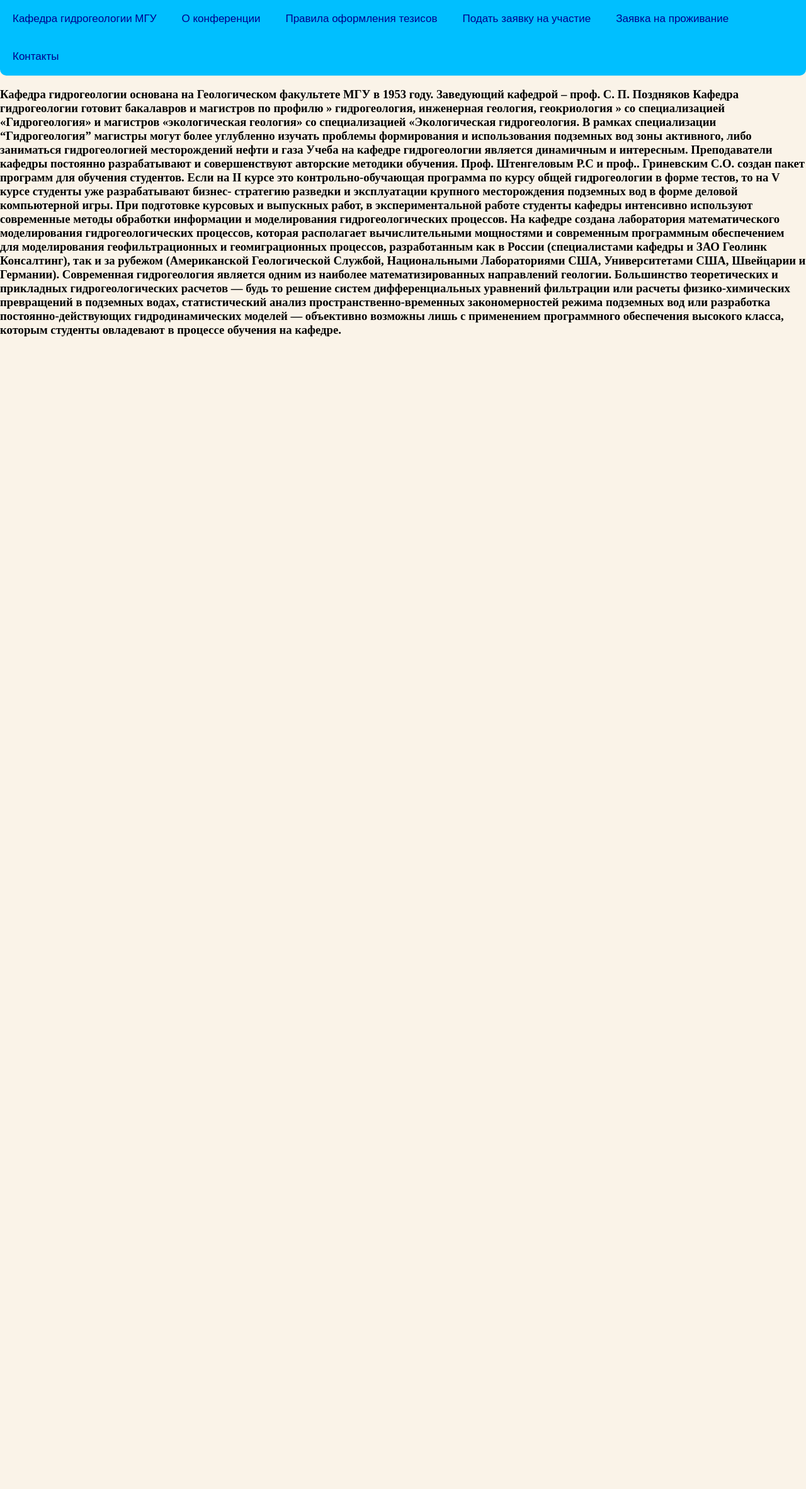
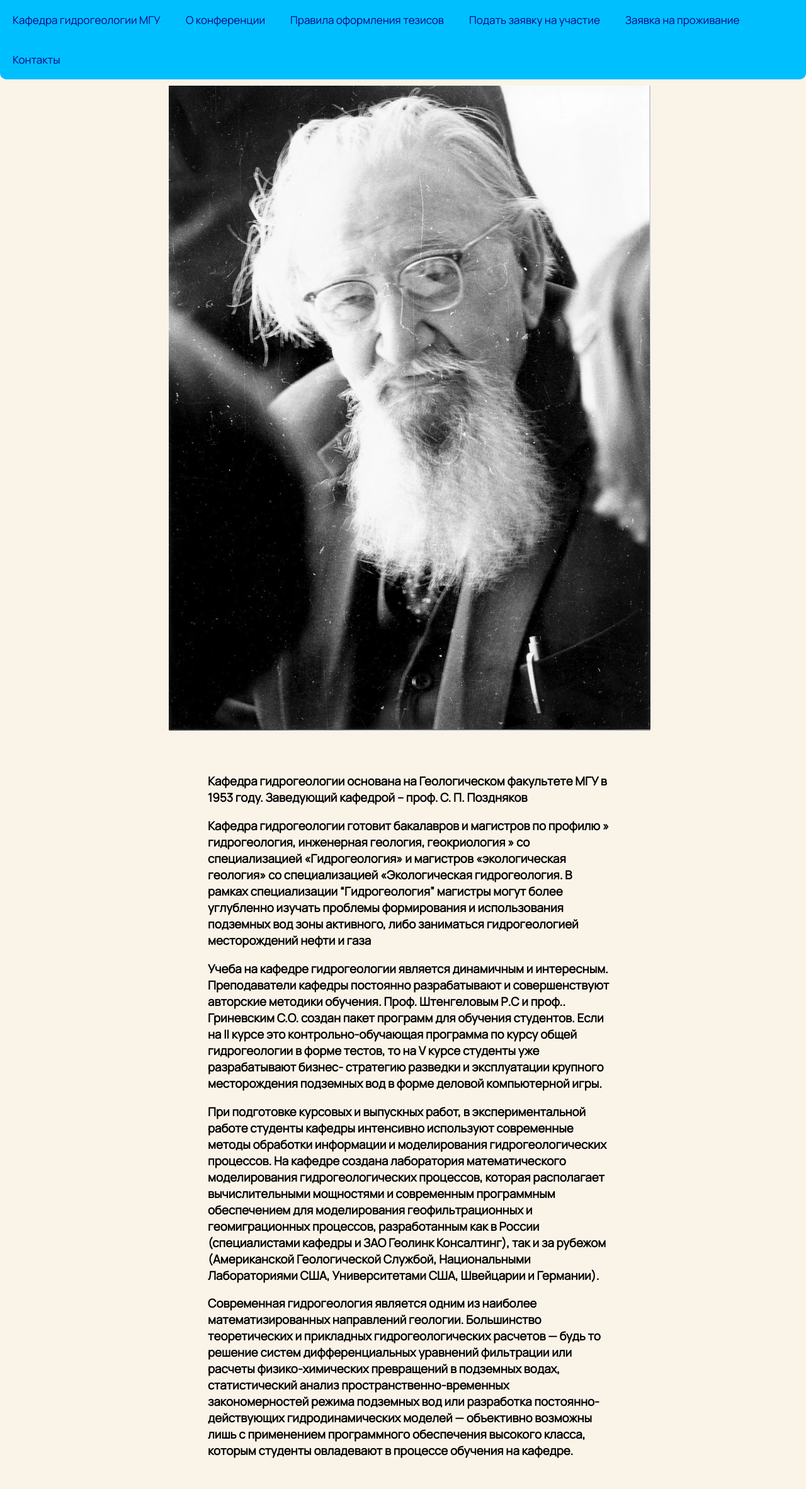
Before and after one commit to Inlupa/hydrogeology75, a Django app: page /faculty in a window 1280 px wide. Shown: the whole page at 63% size. Before the commit the page ends 534 px from the top, so only its background shows below. Run offline with Django 4.2, Linux system fonts and the light colour scheme.

Commit message:
Почти готовы проект, остались правки небольшие

```diff
--- a/hydro/static/css/classes.css
+++ b/hydro/static/css/classes.css
@@ -32,7 +32,21 @@ textarea{
 input{
     border-radius:10px;
 }
+.faculty_container{
+    display: flex;
+    flex-wrap: wrap;
+    width: 100%;
+    margin:10px;
+    gap:30px;
+}
 
+.faculty_container img{
+     max-width: 80%;
+}
+
+.faculty_container h3{
+     max-width: 50%;
+}
 
 .pic{
              background: url("/static/img/mgu.jpg") center no-repeat ;
@@ -50,6 +64,9 @@ input{
         .pic{
              background: url("/static/img/mgu.jpg") center no-repeat ;
              height: 700px;
+        }
+        .faculty_container h3{
+                max-width: 80%;
         }
 }
 @media all and (max-width: 1980px) {
--- a/hydro/static/css/looks.css
+++ b/hydro/static/css/looks.css
@@ -17,7 +17,7 @@ html {
 /* Вид скроллбара*/
 ::-webkit-scrollbar-thumb {
   border-radius: 10px;
-  background: #fbc02d;
+  background: #21b0db;
 }
 /* Задний фон скролбара*/
 ::-webkit-scrollbar-track{
@@ -179,3 +179,16 @@ td {
     animation: fadeIn 5s;
     transition: 0.15s;
 }
+
+
+@font-face {
+          font-family: 'Manrope';;
+          src: local("../fonts/Manrope-Regular.ttf"), url("../fonts/Manrope-Regular.ttf") format("truetype");
+          font-style: normal;
+        }
+
+.manrope{
+    font-family: 'Manrope';
+    font-style: normal;
+    text-decoration:none
+}
--- a/hydro/templates/base.html
+++ b/hydro/templates/base.html
@@ -16,17 +16,17 @@
 </head>
 <body class="no_space">
 
-<nav  class="navbar flex">
+<nav  class="navbar flex ">
     <ul class="flex-container flex flex-vertical-center">
 <!--
         <li class="navitem flex flex-center"><a href="/"> <img src="{% static 'img/img.png' %}" width="100" height="50" alt="Картинка"/> </li></a>
 -->
-        <a href="/faculty"><li class="navitem flex flex-center"> Кафедра гидрогеологии МГУ </li></a>
-        <a href="#"><li class="navitem flex flex-center"> О конференции </li></a>
-        <a href="#"><li class="navitem flex flex-center"> Правила оформления тезисов </li></a>
-        <a href="/registration"><li class="navitem flex flex-center"> Подать заявку на участие </li></a>
-        <a href="/accommodation"><li class="navitem flex flex-center"> Заявка на проживание </li></a>
-       <a href="#"> <li class="navitem flex flex-center"> Контакты </li></a>
+        <a href="/faculty"><li class="manrope navitem flex flex-center"> Кафедра гидрогеологии МГУ </li></a>
+        <a href="#"><li class="navitem manrope flex flex-center"> О конференции </li></a>
+        <a href="#"><li class="navitem manrope flex flex-center"> Правила оформления тезисов </li></a>
+        <a href="/registration"><li class="navitem manrope flex flex-center"> Подать заявку на участие </li></a>
+        <a href="/accommodation"><li class="navitem manrope flex flex-center"> Заявка на проживание </li></a>
+       <a href="#"> <li class="navitem manrope flex flex-center"> Контакты </li></a>
     </ul>
 </nav>
 
--- a/hydro/templates/mainpage/faculty.html
+++ b/hydro/templates/mainpage/faculty.html
@@ -1,13 +1,42 @@
 {% extends "base.html" %}
 {% block title %} Вход {% endblock %}
 {% block content %}
-<h3> Кафедра гидрогеологии основана на Геологическом факультете МГУ в 1953 году.  Заведующий кафедрой – проф. С. П. Поздняков
+{% load static %}
 
-Кафедра гидрогеологии готовит бакалавров и магистров по профилю » гидрогеология, инженерная геология, геокриология » со   специализацией «Гидрогеология» и  магистров «экологическая геология» со специализацией «Экологическая гидрогеология. В рамках специализации “Гидрогеология” магистры могут более  углубленно изучать проблемы формирования и использования подземных вод зоны активного, либо  заниматься гидрогеологией   месторождений нефти и газа
+<div class="faculty_container flex flex-horizontal-center">
 
-Учеба на кафедре гидрогеологии является динамичным и интересным. Преподаватели кафедры постоянно разрабатывают и совершенствуют авторские методики обучения. Проф. Штенгеловым Р.С и проф.. Гриневским С.О. создан пакет программ для обучения студентов. Если на II курсе это контрольно-обучающая программа по курсу общей гидрогеологии в форме тестов, то на V курсе студенты уже разрабатывают бизнес- стратегию разведки и эксплуатации крупного месторождения подземных вод в форме деловой компьютерной игры.
 
-При подготовке курсовых и выпускных работ, в экспериментальной работе студенты кафедры интенсивно используют современные методы обработки информации и моделирования гидрогеологических процессов. На кафедре создана лаборатория математического моделирования гидрогеологических процессов, которая располагает вычислительными мощностями и современным программным обеспечением для моделирования геофильтрационных и геомиграционных процессов, разработанным как в России (специалистами кафедры и ЗАО Геолинк Консалтинг), так и за рубежом (Американской Геологической Службой, Национальными Лабораториями США, Университетами США, Швейцарии и Германии).
+    <img src="{% static 'img/Lange.jpg' %}" alt="Картинка"/>
 
-Современная гидрогеология является одним из наиболее математизированных направлений геологии. Большинство теоретических и прикладных гидрогеологических расчетов — будь то решение систем дифференциальных уравнений фильтрации или расчеты физико-химических превращений в подземных водах, статистический анализ пространственно-временных закономерностей режима подземных вод или разработка постоянно-действующих гидродинамических моделей — объективно возможны лишь с применением программного обеспечения высокого класса, которым студенты овладевают в процессе обучения на кафедре.</h3>
+
+    <h3 class="manrope "> <p> Кафедра гидрогеологии основана на Геологическом факультете МГУ в 1953 году. Заведующий
+        кафедрой – проф. С. П. Поздняков</p>
+
+        <p> Кафедра гидрогеологии готовит бакалавров и магистров по профилю » гидрогеология, инженерная геология,
+        геокриология » со специализацией «Гидрогеология» и магистров «экологическая геология» со специализацией
+        «Экологическая гидрогеология. В рамках специализации “Гидрогеология” магистры могут более углубленно изучать
+        проблемы формирования и использования подземных вод зоны активного, либо заниматься гидрогеологией месторождений
+            нефти и газа</p>
+
+        <p> Учеба на кафедре гидрогеологии является динамичным и интересным. Преподаватели кафедры постоянно разрабатывают и
+        совершенствуют авторские методики обучения. Проф. Штенгеловым Р.С и проф.. Гриневским С.О. создан пакет программ
+        для обучения студентов. Если на II курсе это контрольно-обучающая программа по курсу общей гидрогеологии в форме
+        тестов, то на V курсе студенты уже разрабатывают бизнес- стратегию разведки и эксплуатации крупного
+        месторождения подземных вод в форме деловой компьютерной игры.</p>
+
+        <p> При подготовке курсовых и выпускных работ, в экспериментальной работе студенты кафедры интенсивно используют
+        современные методы обработки информации и моделирования гидрогеологических процессов. На кафедре создана
+        лаборатория математического моделирования гидрогеологических процессов, которая располагает вычислительными
+        мощностями и современным программным обеспечением для моделирования геофильтрационных и геомиграционных
+        процессов, разработанным как в России (специалистами кафедры и ЗАО Геолинк Консалтинг), так и за рубежом
+        (Американской Геологической Службой, Национальными Лабораториями США, Университетами США, Швейцарии и Германии).</p>
+
+        <p> Современная гидрогеология является одним из наиболее математизированных направлений геологии. Большинство
+        теоретических и прикладных гидрогеологических расчетов — будь то решение систем дифференциальных уравнений
+        фильтрации или расчеты физико-химических превращений в подземных водах, статистический анализ
+        пространственно-временных закономерностей режима подземных вод или разработка постоянно-действующих
+        гидродинамических моделей — объективно возможны лишь с применением программного обеспечения высокого класса,
+            которым студенты овладевают в процессе обучения на кафедре.</p>  </h3>
+</div>
+
 {% endblock %}
--- a/hydro/templates/registration/accommodation.html
+++ b/hydro/templates/registration/accommodation.html
@@ -1,7 +1,7 @@
 {% extends "base.html" %}
 {% block title %} Вход {% endblock %}
 {% block content %}
-<h1 class=" flex flex-horizontal-center"> Заявка на проживание </h1>
+<h1 class="manrope flex flex-horizontal-center"> Заявка на проживание </h1>
 
 <form  method="post">
     {% csrf_token %}
```
Also changed, not shown: hydro/templates/registration/registration.html (+8 -8 lines), hydro/static/fonts/Manrope-Regular.ttf (added), hydro/static/img/Lange.jpg (added).
